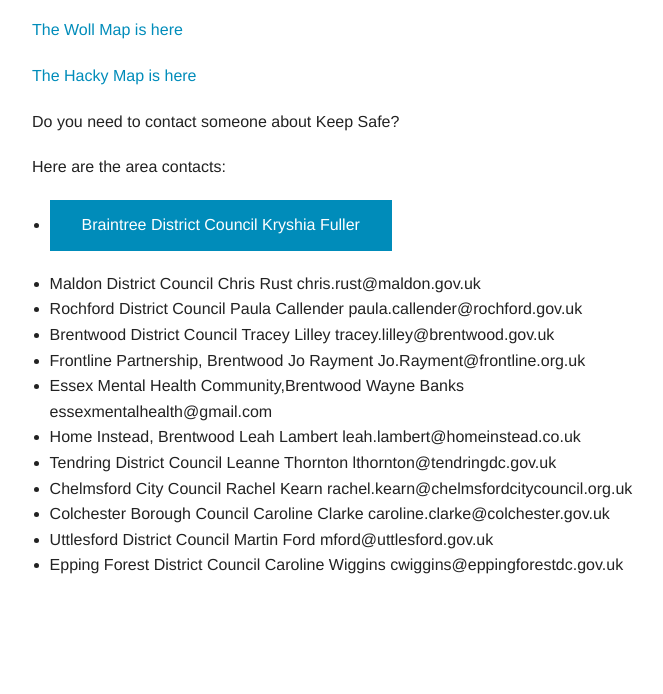
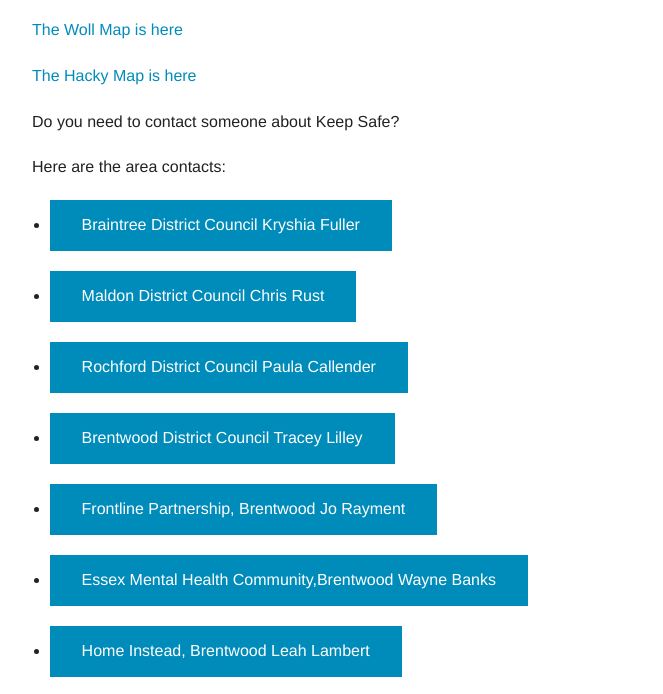
Before and after one commit to ChelmsfordMakerspace/KeepSafe-CivicCamp, a plain HTML site: page index.html in a window 1280 px wide. Shown: the part 101-795 px from the top of the page, without its empty margins (123-786 px from the left). Drawn offline with Linux system fonts and the light colour scheme.

Commit message:
Yolo Sync

```diff
--- a/index.html
+++ b/index.html
@@ -28,18 +28,18 @@
 	 <div class="row">
 	 <div class="large-8 columns">
 	 <ul>
-	<li> <a href="mailto:kryfu@braintree.gov.uk"class="button">Braintree District Council Kryshia Fuller</a></li>
-<li>Maldon District Council Chris Rust chris.rust@maldon.gov.uk</li>
-<li>Rochford District Council Paula Callender paula.callender@rochford.gov.uk</li>
-<li>Brentwood District Council Tracey Lilley tracey.lilley@brentwood.gov.uk</li>
-<li>Frontline Partnership, Brentwood Jo Rayment Jo.Rayment@frontline.org.uk</li>
-<li>Essex Mental Health Community,Brentwood Wayne Banks essexmentalhealth@gmail.com</li>
-<li>Home Instead, Brentwood Leah Lambert leah.lambert@homeinstead.co.uk</li>
-<li>Tendring District Council Leanne Thornton lthornton@tendringdc.gov.uk</li>
-<li>Chelmsford City Council Rachel Kearn rachel.kearn@chelmsfordcitycouncil.org.uk</li>
-<li>Colchester Borough Council Caroline Clarke caroline.clarke@colchester.gov.uk</li>
-<li>Uttlesford District Council Martin Ford mford@uttlesford.gov.uk</li>
-<li>Epping Forest District Council Caroline Wiggins cwiggins@eppingforestdc.gov.uk</li>
+	<li> <a href="mailto:kryfu@braintree.gov.uk" class="button">Braintree District Council Kryshia Fuller</a></li>
+	<li><a href="mailto:chris.rust@maldon.gov.uk" class="button"> Maldon District Council Chris Rust </a></li>
+	<li><a href="paula.callender@rochford.gov.uk" class="button">Rochford District Council Paula Callender</a> </li>
+	<li><a href="tracey.lilley@brentwood.gov.uk" class="button">Brentwood District Council Tracey Lilley </a></li>
+	<li><a href="Jo.Rayment@frontline.org.uk" class="button">Frontline Partnership, Brentwood Jo Rayment </a></li>
+	<li><a href="Jo.Rayment@frontline.org.uk" class="button">Essex Mental Health Community,Brentwood Wayne Banks </a></li>
+	<li><a href="leah.lambert@homeinstead.co.uk" class="button">Home Instead, Brentwood Leah Lambert</a> </li>
+	<li><a href="lthornton@tendringdc.gov.uk" class="button">Tendring District Council Leanne Thornton </a></li>
+	<li><a href="rachel.kearn@chelmsfordcitycouncil.org.uk" class="button">Chelmsford City Council Rachel Kearn </a></li>
+	<li><a href="caroline.clarke@colchester.gov.uk" class="button">Colchester Borough Council Caroline Clarke </a></li>
+	<li><a href="mford@uttlesford.gov.uk" class="button">Uttlesford District Council Martin Ford </a></li>
+	<li><a href="cwiggins@eppingforestdc.gov.uk" class="button">Epping Forest District Council Caroline Wiggins </a></li>
 </ul>
 	 </div>
      </div>
```
